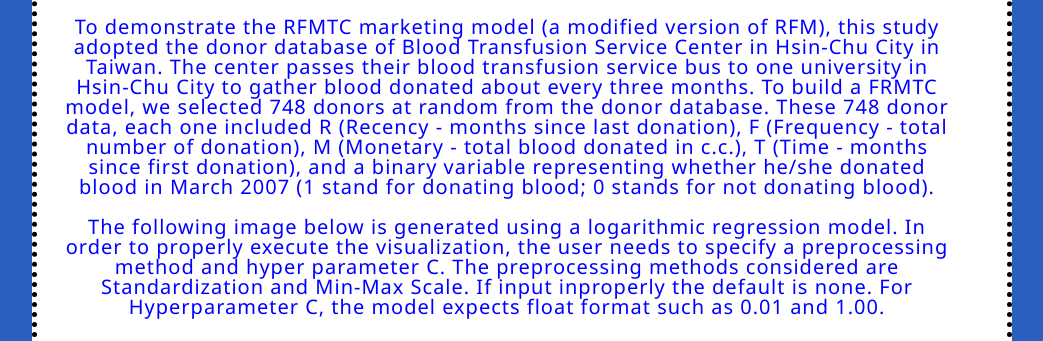
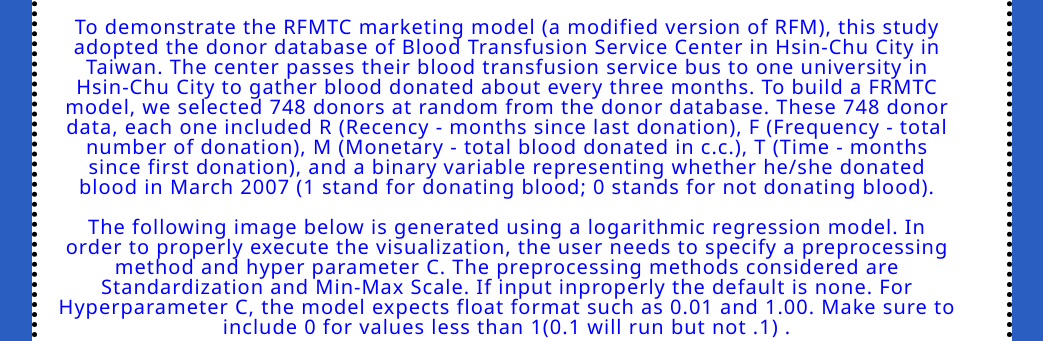
Before and after one commit to velej/velej.github.io, a plain HTML site: page index.html in a window 1280 px wide. Shown: the part 109-450 px from the top of the page, without its empty margins (118-1161 px from the left). Drawn offline with nearby package versions, Linux system fonts and the light colour scheme; no server answers.

Commit message:
Update index.html

```diff
--- a/index.html
+++ b/index.html
@@ -16,7 +16,7 @@
 
 		<p>To demonstrate the RFMTC marketing model (a modified version of RFM), this study adopted the donor database of Blood Transfusion Service Center in Hsin-Chu City in Taiwan. The center passes their blood transfusion service bus to one university in Hsin-Chu City to gather blood donated about every three months. To build a FRMTC model, we selected 748 donors at random from the donor database. These 748 donor data, each one included R (Recency - months since last donation), F (Frequency - total number of donation), M (Monetary - total blood donated in c.c.), T (Time - months since first donation), and a binary variable representing whether he/she donated blood in March 2007 (1 stand for donating blood; 0 stands for not donating blood).</p>
 
-		<p class="Test"> The following image below is generated using a logarithmic regression model. In order to properly execute the visualization, the user needs to specify a preprocessing method and hyper parameter C. The preprocessing methods considered are Standardization and Min-Max Scale. If input inproperly the default is none. For Hyperparameter C, the model expects float format such as 0.01 and 1.00.</p>
+		<p class="Test"> The following image below is generated using a logarithmic regression model. In order to properly execute the visualization, the user needs to specify a preprocessing method and hyper parameter C. The preprocessing methods considered are Standardization and Min-Max Scale. If input inproperly the default is none. For Hyperparameter C, the model expects float format such as 0.01 and 1.00. Make sure to include 0 for values less than 1(0.1 will run but not .1) . </p>
 
 		<select id="preprocessing">
 		  <option value="standardize">Standardize</option>
```
